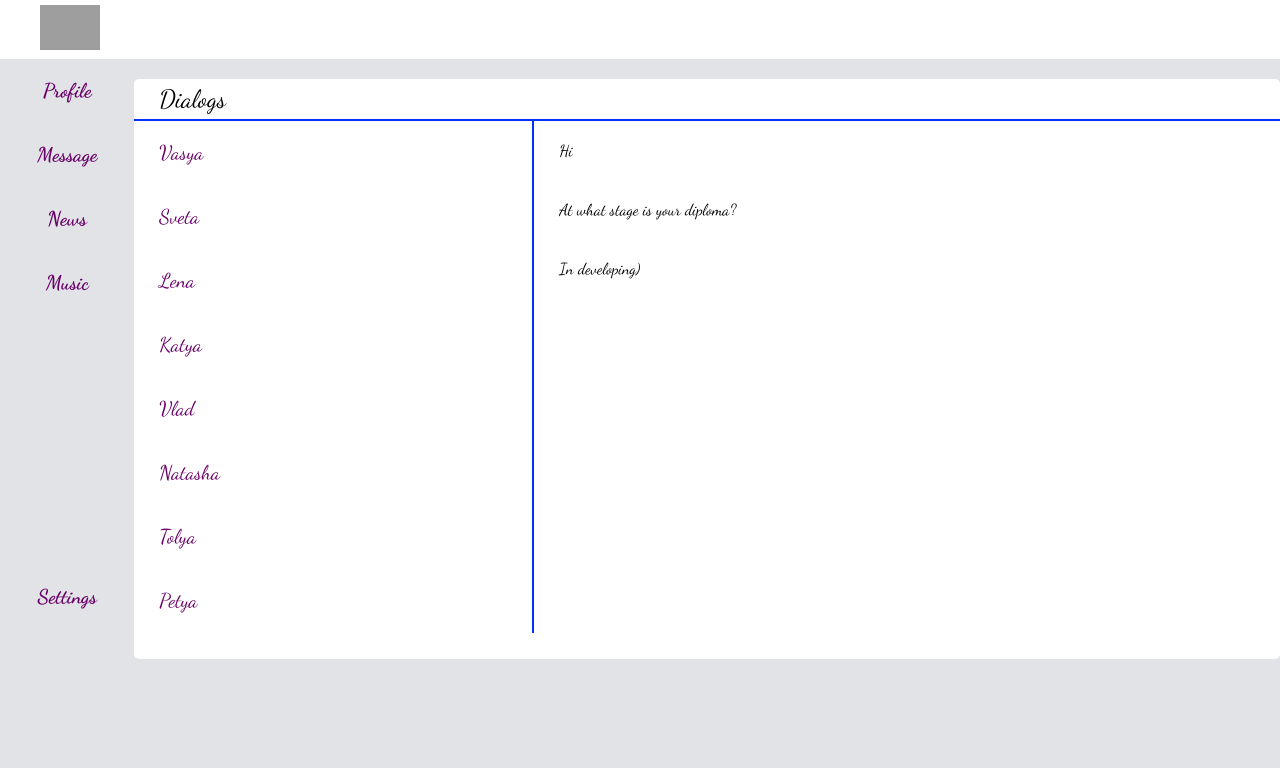
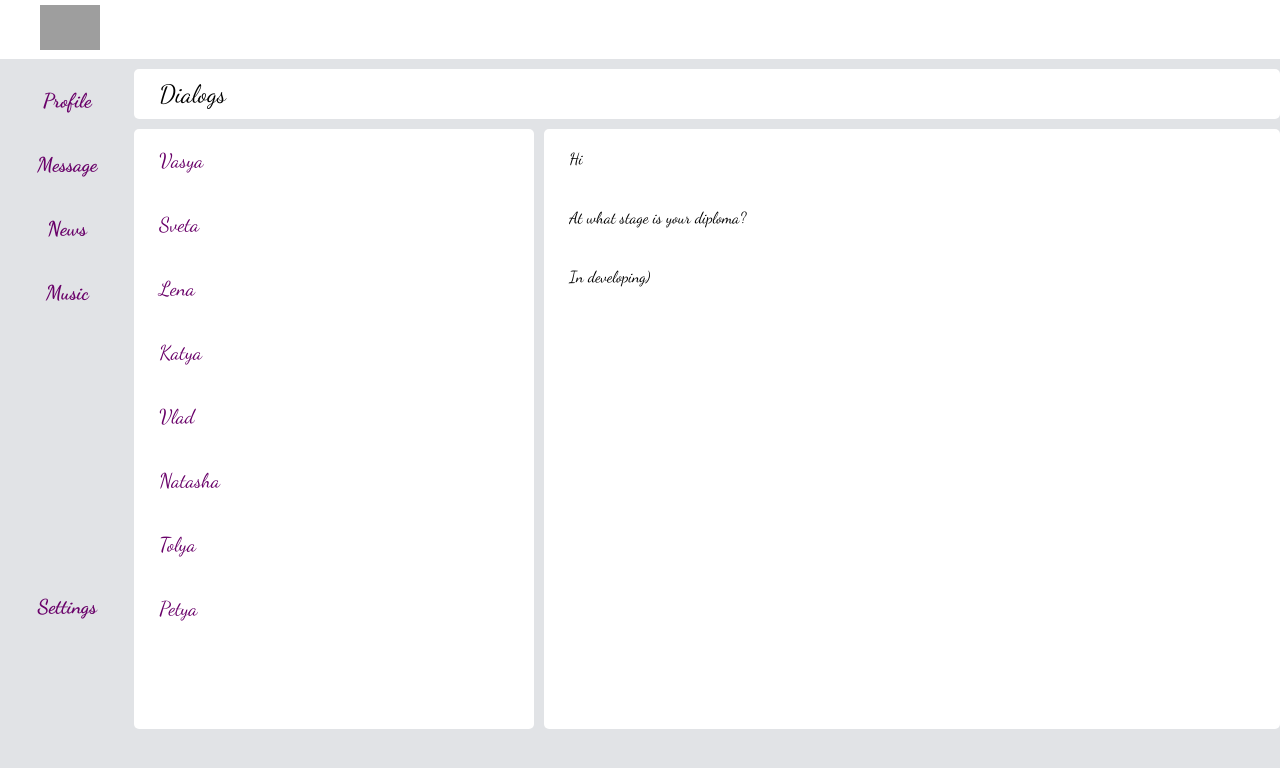
Before and after one commit to Vladosinka/diploma, a React (Create React App) app: page /dialogs in a window 1280 px wide. Shown: the top 768 px of the page. Built offline with nearby package versions, Linux system fonts and the light colour scheme; grey boxes are pictures that could not be loaded.

Commit message:
test css complited

```diff
--- a/src/App.css
+++ b/src/App.css
@@ -10,8 +10,5 @@
 }
 
 .app-wrapper-fon{
-    background-color: rgb(255, 255, 255);
-    width: 100%;
-    margin-top: 20px;
-    border-radius: 5px;
+  width: 100%;
 }
--- a/src/components/Dialogs/Dialogs.module.css
+++ b/src/components/Dialogs/Dialogs.module.css
@@ -1,8 +1,10 @@
 .title {
     font-size: 25px;
-    padding: 5px 25px;
-    box-sizing: border-box;
-    border-bottom: 2px solid #0033ff;
+    background-color: white;
+    width: calc(100% - 50px);
+    margin-bottom: 10px;
+    border-radius: 5px;
+    padding: 10px 25px;
 }
 
 .flex {
--- a/src/components/Dialogs/MessageList/MessageList.module.css
+++ b/src/components/Dialogs/MessageList/MessageList.module.css
@@ -0,0 +1,7 @@
+.item{
+    width: 100%;
+    height: 600px;
+    background-color: white;
+    border-radius: 5px;
+    margin-left: 5px;
+}
--- a/src/components/Dialogs/UserList/UserList.module.css
+++ b/src/components/Dialogs/UserList/UserList.module.css
@@ -1,7 +1,8 @@
 .item {
     width: 100%;
+    height: 600px;
     max-width: 400px;
-    box-sizing: border-box;
-    border-right: 2px solid #0033ff;
-    height: 100%;
+    background-color: white;
+    border-radius: 5px;
+    margin-right: 5px;
 }
--- a/src/components/Header/Header.module.css
+++ b/src/components/Header/Header.module.css
@@ -1,5 +1,6 @@
 .header {
   background-color: rgb(255, 255, 255);
+  margin-bottom: 10px;
 }
 
 .header img {
--- a/src/components/Navbar/Navbar.module.css
+++ b/src/components/Navbar/Navbar.module.css
@@ -1,6 +1,6 @@
 .navbar {
   width: 150px;
-  height: 600px;
+  height: 660px;
 }
 
 .item{
```
